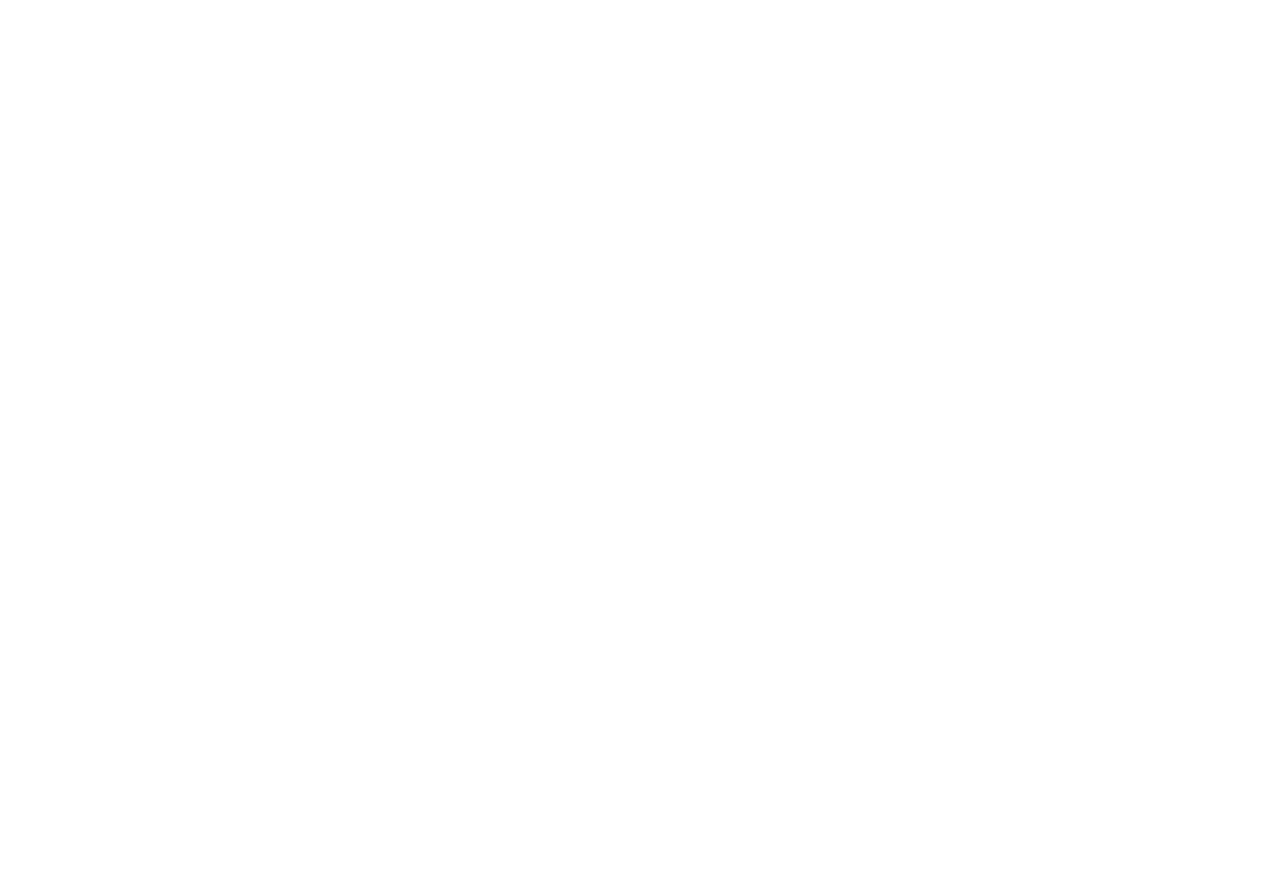
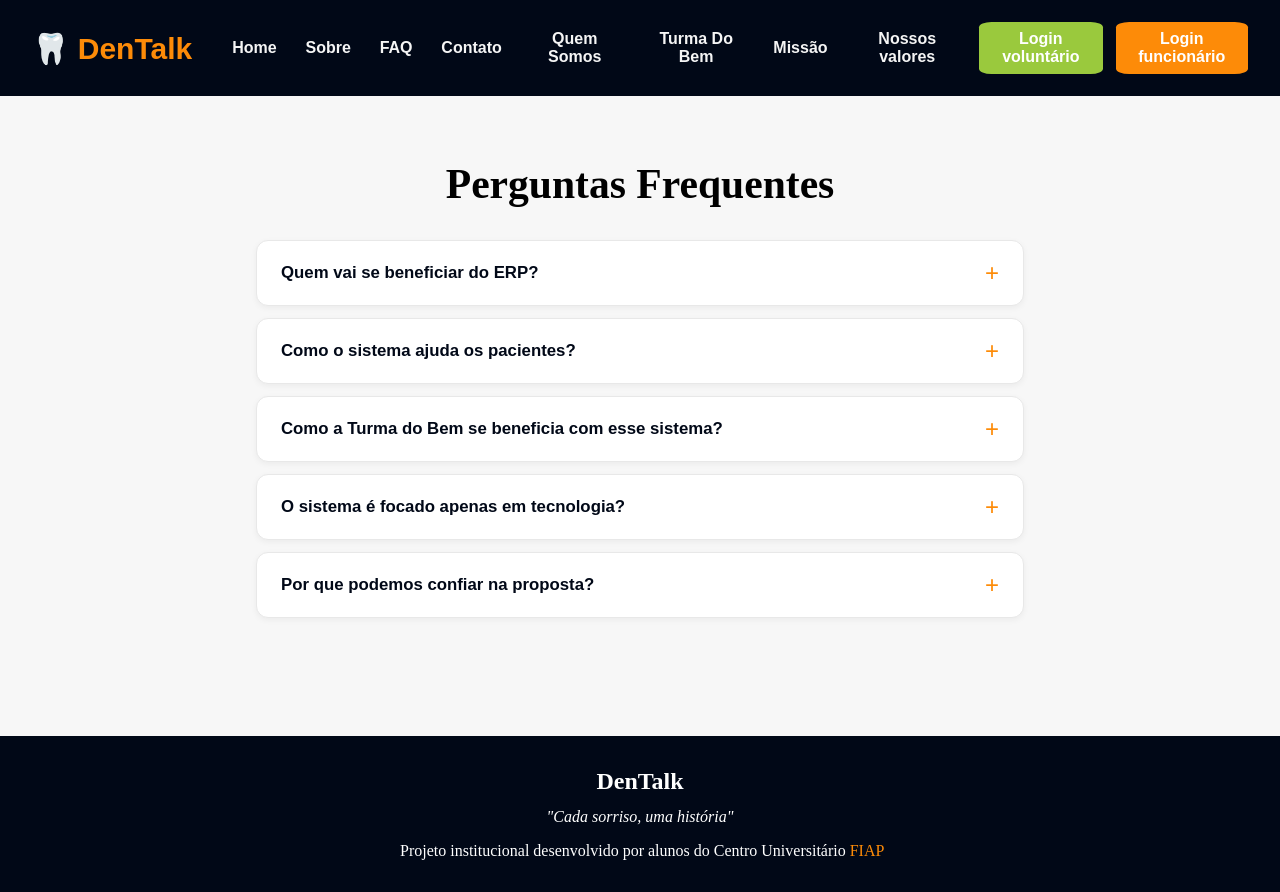
Before and after one commit to Moonnax/Dentalk, a React (Vite) app: page /faq in a window 1280 px wide. Before the commit this address had no page. Before the commit the page ends 800 px from the top, so only its background shows below. Built offline with nearby package versions, Linux system fonts and the light colour scheme.

Commit message:
faq página

```diff
--- a/src/App.tsx
+++ b/src/App.tsx
@@ -1,6 +1,7 @@
 import { BrowserRouter, Routes, Route } from 'react-router-dom'
 import Home from './pages/Home/Home'
 import Sobre from './pages/Sobre/Sobre'
+import Faq from './pages/Faq/Faq'
 
 function App() {
   return (
@@ -8,6 +9,7 @@ function App() {
       <Routes>
         <Route path="/" element={<Home />} />
         <Route path="/sobre" element={<Sobre />} />
+        <Route path="/faq" element={<Faq/>} />
       </Routes>
     </BrowserRouter>
   )
--- a/src/pages/Faq/Faq.css
+++ b/src/pages/Faq/Faq.css
@@ -0,0 +1,114 @@
+.title {
+  margin-top: 2rem;
+  text-align: center;
+  font-size: 2.6rem;
+}
+
+.box {
+  padding: 0.625rem;
+  margin: 0 auto;
+  background-color: white;
+  width: 90%;
+  height: auto;
+  text-align: center;
+}
+
+.faq-main {
+  min-height: 80vh;
+  padding: 2rem 1rem 4rem;
+  background-color: #f7f7f7;
+}
+
+.faq-list {
+  max-width: 48rem;
+  margin: 2rem auto 0;
+  display: flex;
+  flex-direction: column;
+  gap: 0.75rem;
+}
+
+/* ITEM */
+.faq-item {
+  background-color: white;
+  border-radius: 0.75rem;
+  border: 1px solid #e8e8e8;
+  overflow: hidden;
+  box-shadow: 0 2px 6px rgba(0, 0, 0, 0.05);
+  transition: box-shadow 0.2s ease;
+}
+
+.faq-item:hover {
+  box-shadow: 0 4px 14px rgba(0, 0, 0, 0.1);
+}
+
+.faq-item.faq-open {
+  border-color: #fd8b08;
+  box-shadow: 0 4px 14px rgba(253, 139, 8, 0.15);
+}
+
+/* BOTÃO PERGUNTA */
+.faq-question {
+  width: 100%;
+  background: none;
+  border: none;
+  padding: 1.25rem 1.5rem;
+  display: flex;
+  justify-content: space-between;
+  align-items: center;
+  gap: 1rem;
+  cursor: pointer;
+  text-align: left;
+  font-size: 1.05rem;
+  font-weight: 700;
+  color: #010817;
+  transition: color 0.2s ease;
+}
+
+.faq-item.faq-open .faq-question {
+  color: #fd8b08;
+}
+
+.faq-icon {
+  font-size: 1.5rem;
+  font-weight: 300;
+  color: #fd8b08;
+  flex-shrink: 0;
+  line-height: 1;
+}
+
+/* RESPOSTA COM ANIMAÇÃO */
+.faq-answer {
+  max-height: 0;
+  overflow: hidden;
+  transition: max-height 0.35s ease, padding 0.35s ease;
+  padding: 0 1.5rem;
+}
+
+.faq-item.faq-open .faq-answer {
+  max-height: 20rem;
+  padding: 0 1.5rem 1.25rem;
+}
+
+.faq-answer p {
+  font-size: 0.97rem;
+  color: #444;
+  line-height: 1.7;
+  border-top: 1px solid #f0f0f0;
+  padding-top: 1rem;
+}
+
+/* MOBILE */
+@media (max-width: 768px) {
+  .faq-question {
+    font-size: 0.95rem;
+    padding: 1rem 1.1rem;
+  }
+
+  .faq-answer {
+    padding: 0 1.1rem;
+  }
+
+  .faq-item.faq-open .faq-answer {
+    padding: 0 1.1rem 1rem;
+  }
+}
--- a/src/pages/Faq/Faq.tsx
+++ b/src/pages/Faq/Faq.tsx
@@ -0,0 +1,68 @@
+import { useState } from "react";
+import Header from "../../components/Header/Header";
+import Footer from "../../components/Footer/Footer";
+import "./FAQ.css";
+
+const faqs = [
+  {
+    question: "Quem vai se beneficiar do ERP?",
+    answer:
+      "Dentistas voluntários, funcionários da Turma do Bem e, indiretamente, os pacientes atendidos, porque o sistema facilita que todos recebam atendimento rápido, seguro e bem organizado. O foco é garantir que cada paciente seja tratado com dignidade e respeito, e que os voluntários tenham uma ferramenta eficiente para acompanhar seus atendimentos.",
+  },
+  {
+    question: "Como o sistema ajuda os pacientes?",
+    answer:
+      "Garantindo que seus dados estejam seguros, que os atendimentos sejam acompanhados corretamente e que nenhuma solicitação fique sem resposta. Assim, cada paciente é tratado com dignidade e respeito.",
+  },
+  {
+    question: "Como a Turma do Bem se beneficia com esse sistema?",
+    answer:
+      "O ERP permite que a ONG acompanhe casos de forma organizada, registre históricos de atendimentos e voluntários, e gere métricas que ajudam no planejamento de melhorias e no monitoramento do impacto social de suas ações.",
+  },
+  {
+    question: "O sistema é focado apenas em tecnologia?",
+    answer:
+      "Não. A prioridade é humanização e eficiência. A tecnologia é apenas uma ferramenta para garantir que pacientes e voluntários tenham um atendimento mais seguro, rápido e organizado.",
+  },
+  {
+    question: "Por que podemos confiar na proposta?",
+    answer:
+      "O projeto foi desenvolvido por estudantes focados em criar uma solução sob medida para a Turma do Bem, com atenção à segurança das informações e ao cuidado humano, alinhado à missão social da ONG.",
+  },
+];
+
+function FAQ() {
+  const [openIndex, setOpenIndex] = useState<number | null>(null);
+
+  const toggle = (index: number) => {
+    setOpenIndex(openIndex === index ? null : index);
+  };
+
+  return (
+    <div>
+      <Header />
+      <main className="faq-main">
+        <h1 className="title">Perguntas Frequentes</h1>
+        <div className="faq-list">
+          {faqs.map((faq, index) => (
+            <div
+              key={index}
+              className={`faq-item ${openIndex === index ? "faq-open" : ""}`}
+            >
+              <button className="faq-question" onClick={() => toggle(index)}>
+                <span>{faq.question}</span>
+                <span className="faq-icon">{openIndex === index ? "−" : "+"}</span>
+              </button>
+              <div className="faq-answer">
+                <p>{faq.answer}</p>
+              </div>
+            </div>
+          ))}
+        </div>
+      </main>
+      <Footer />
+    </div>
+  );
+}
+
+export default FAQ;
```
Also changed, not shown: src/components/Menu/Menu.tsx (line endings or trailing spaces).
